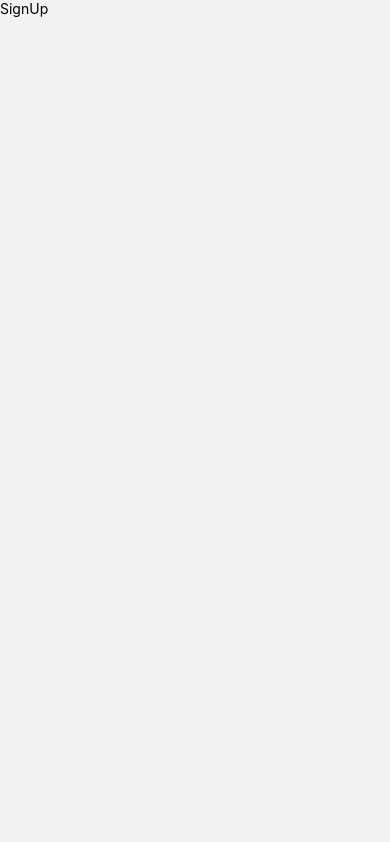
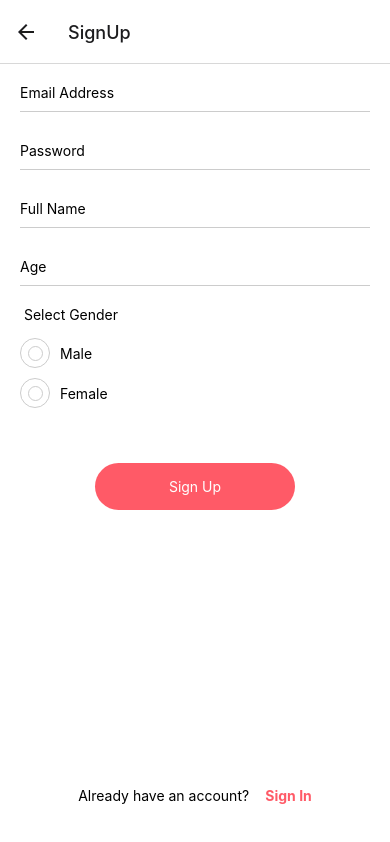
Before and after one commit to srhimel/react-native-loginApp, a React Native app: screen /SignUp in a window 390 px wide. Built offline with nearby package versions, Linux system fonts and the light colour scheme.

Commit message:
signup done

```diff
--- a/App.js
+++ b/App.js
@@ -1,5 +1,5 @@
 import * as React from 'react';
-import { NavigationContainer } from '@react-navigation/native';
+import { NavigationContainer, DefaultTheme } from '@react-navigation/native';
 import { createNativeStackNavigator } from '@react-navigation/native-stack';
 import { SafeAreaProvider } from 'react-native-safe-area-context';
 import Home from './src/screens/Home';
@@ -7,23 +7,49 @@ import Create from './src/screens/Create';
 import Update from './src/screens/Update';
 import SignIn from './src/screens/SignIn';
 import SignUp from './src/screens/SignUp';
+import { initializeApp } from "firebase/app";
+import { getAuth } from 'firebase/auth';
+
+const firebaseConfig = {
+  apiKey: "AIzaSyAV1mXU4689L0lxInOpfkoSWYnUKqYQVRo",
+  authDomain: "native-login-102aa.firebaseapp.com",
+  projectId: "native-login-102aa",
+  storageBucket: "native-login-102aa.appspot.com",
+  messagingSenderId: "962660439809",
+  appId: "1:962660439809:web:0bedd6f89980058e68ed00"
+};
+
+// Initialize Firebase
+const app = initializeApp(firebaseConfig);
+export const auth = getAuth(app);
 
 const Stack = createNativeStackNavigator();
+const myTheme = {
+  ...DefaultTheme,
+  colors: {
+    ...DefaultTheme.colors,
+    background: '#fff',
+  }
+}
 
 function App() {
   const user = false;
   return (
     <SafeAreaProvider>
-      <NavigationContainer>
-        <Stack.Navigator screenOptions={{ headerShown: false }} edges={['top', 'left', 'right']}>
+      <NavigationContainer theme={myTheme}>
+        <Stack.Navigator edges={['top', 'left', 'right']}>
           {user
             ?
-            <><Stack.Screen name="Home" component={Home} />
+            <>
+              <Stack.Screen name="Home" component={Home} />
               <Stack.Screen name="Create" component={Create} />
-              <Stack.Screen name="Update" component={Update} /></>
+              <Stack.Screen name="Update" component={Update} />
+            </>
             :
-            <><Stack.Screen name="SignIn" component={SignIn} />
-              <Stack.Screen name="SignUp" component={SignUp} /></>
+            <>
+              <Stack.Screen name="SignIn" component={SignIn} options={{ headerShown: false }} />
+              <Stack.Screen name="SignUp" component={SignUp} />
+            </>
           }
 
         </Stack.Navigator>
--- a/package.json
+++ b/package.json
@@ -14,6 +14,7 @@
     "@react-navigation/native-stack": "^6.6.2",
     "expo": "~45.0.0",
     "expo-status-bar": "~1.3.0",
+    "firebase": "9.7.0",
     "react": "17.0.2",
     "react-dom": "17.0.2",
     "react-native": "0.68.2",
--- /dev/null
+++ b/src/components/Button.js
@@ -0,0 +1,24 @@
+import { StyleSheet, Text, Pressable, TouchableOpacity, View } from 'react-native'
+import React from 'react'
+
+export default function Button({ children, onPress, customStyle }) {
+  return (
+    <View style={{ marginTop: 30 }}>
+      <TouchableOpacity onPress={onPress} style={[styles.button, customStyle]}>
+        <Text style={{ color: '#fff', textAlign: 'center' }}> {children}</Text>
+      </TouchableOpacity>
+    </View>
+  )
+}
+
+const styles = StyleSheet.create({
+
+  button: {
+    backgroundColor: '#FF5A67',
+    paddingVertical: 15,
+    borderRadius: 40,
+    alignSelf: 'center',
+    justifyContent: 'center',
+    width: 200,
+  },
+})
--- /dev/null
+++ b/src/components/Footer.js
@@ -0,0 +1,19 @@
+import { StyleSheet, Text, View } from 'react-native'
+import React from 'react'
+
+export default function Footer({ children }) {
+  return (
+    <View style={styles.footer}>
+      {children}
+    </View>
+  )
+}
+
+const styles = StyleSheet.create({
+  footer: {
+    flex: 1,
+    alignItems: 'center',
+    justifyContent: 'flex-end',
+    paddingBottom: 40
+  }
+})
--- /dev/null
+++ b/src/components/Input.js
@@ -0,0 +1,17 @@
+import { StyleSheet, TextInput } from 'react-native'
+import React from 'react'
+
+export default function Input({ placeholder, secureTextEntry, onChangeText }) {
+  return (
+    <TextInput style={styles.input} placeholder={placeholder} secureTextEntry={secureTextEntry} onChangeText={onChangeText} />
+  )
+}
+
+const styles = StyleSheet.create({
+  input: {
+    borderBottomColor: '#ccc',
+    borderBottomWidth: 1,
+    paddingVertical: 10,
+    marginVertical: 10,
+  }
+})
--- /dev/null
+++ b/src/components/RadioInput.js
@@ -0,0 +1,56 @@
+import { StyleSheet, Text, View, Pressable, Animated } from 'react-native'
+import React from 'react'
+
+export default function RadioInput({ option, gender, setGender }) {
+
+  return (
+    option.map((item, index) => {
+      const selected = gender === item;
+      return (
+        <Pressable key={index} onPress={() => setGender(item)} style={styles.radioContainer}>
+          <Animated.View style={[styles.outerCircle, selected && styles.selectedOuterCircle]}>
+            <Animated.View style={[styles.innerCircle, selected && styles.selectedInnerCircle]} />
+          </Animated.View>
+          <Text style={styles.text}>{item}</Text>
+        </Pressable>
+
+      )
+    })
+  )
+}
+
+const styles = StyleSheet.create({
+  radioContainer: {
+    flexDirection: 'row',
+    alignItems: 'center',
+    marginVertical: 5,
+
+  },
+  outerCircle: {
+    height: 30,
+    width: 30,
+    borderRadius: 15,
+    borderWidth: 1,
+    borderColor: '#ccc',
+    alignItems: 'center',
+    justifyContent: 'center',
+  },
+  selectedOuterCircle: {
+    borderColor: '#FF5A67',
+  },
+  innerCircle: {
+    height: 15,
+    width: 15,
+    borderRadius: 7.5,
+    borderWidth: 1,
+    borderColor: '#ccc',
+
+  },
+  selectedInnerCircle: {
+    backgroundColor: '#FF5A67',
+    borderColor: '#FF5A67',
+  },
+  text: {
+    marginLeft: 10,
+  }
+})
--- a/src/screens/SignIn.js
+++ b/src/screens/SignIn.js
@@ -1,13 +1,54 @@
-import { StyleSheet, Text, View } from 'react-native'
+import { StyleSheet, Text, View, Image, Dimensions, Pressable, TextInput } from 'react-native'
 import { SafeAreaView } from 'react-native-safe-area-context';
 import React from 'react'
+import Button from '../components/Button';
+import Footer from '../components/Footer';
+import Input from '../components/Input';
 
-export default function SignIn() {
+const { width, height } = Dimensions.get('window')
+
+export default function SignIn({ navigation }) {
   return (
-    <SafeAreaView>
-      <Text>SignIn</Text>
+    <SafeAreaView style={styles.container}>
+      <Image style={styles.image} source={require('../../assets/images/login.png')} />
+      <View style={styles.form}>
+        <Text style={styles.title}>Never Forget Your Notes</Text>
+        <Input placeholder="Email Address" />
+        <Input placeholder="Password" secureTextEntry={true} />
+        <Button customStyle={{ marginTop: 20 }}>Login </Button>
+      </View>
+      <Footer>
+        <Pressable onPress={() => navigation.navigate('SignUp')}>
+          <Text style={styles.text}>Don't have an account? &nbsp;
+            <Text style={{
+              color: '#FF5A67',
+              fontWeight: 'bold',
+              paddingLeft: 5
+            }}> Sign Up</Text>
+          </Text>
+        </Pressable>
+      </Footer>
+
     </SafeAreaView>
   )
 }
 
-const styles = StyleSheet.create({})
+const styles = StyleSheet.create({
+  container: {
+    flex: 1
+  },
+  image: {
+    width: width,
+    height: 200,
+    resizeMode: 'contain',
+  },
+  form: {
+    paddingHorizontal: 20,
+  },
+  title: {
+    fontSize: 18,
+    fontWeight: 'bold',
+    textAlign: 'center',
+    marginBottom: 40
+  },
+})
--- a/src/screens/SignUp.js
+++ b/src/screens/SignUp.js
@@ -1,13 +1,79 @@
-import { StyleSheet, Text, View } from 'react-native'
+import { StyleSheet, Text, View, Image, Dimensions, Pressable, TextInput } from 'react-native'
 import { SafeAreaView } from 'react-native-safe-area-context';
-import React from 'react'
+import React, { useState } from 'react'
+import Button from '../components/Button';
+import Footer from '../components/Footer';
+import Input from '../components/Input';
+import RadioInput from '../components/RadioInput';
+import { createUserWithEmailAndPassword } from "firebase/auth";
+import { auth } from '../../App'
 
-export default function SignUp() {
+const { width, height } = Dimensions.get('window')
+
+export default function SignUp({ navigation }) {
+  const [email, setEmail] = useState('');
+  const [password, setPassword] = useState('');
+  const [name, setName] = useState('');
+  const [age, setAge] = useState('');
+  const [gender, setGender] = useState('');
+
+  const googleSignUp = () => {
+    createUserWithEmailAndPassword(auth, email, password)
+      .then((userCredential) => {
+        // Signed in
+        const user = userCredential.user;
+        console.log(user);
+        // ...
+      })
+      .catch((error) => {
+        const errorCode = error.code;
+        const errorMessage = error.message;
+        // ..
+      });
+  }
   return (
-    <SafeAreaView>
-      <Text>SignUp</Text>
+    <SafeAreaView style={styles.container}>
+      <View style={styles.form}>
+        <Input placeholder="Email Address" onChangeText={(text) => setEmail(text)} />
+        <Input placeholder="Password" secureTextEntry={true} onChangeText={(text) => setPassword(text)} />
+        <Input placeholder="Full Name" />
+        <Input placeholder="Age" />
+        <Text style={{ marginVertical: 10 }}> Select Gender</Text>
+        <RadioInput option={['Male', 'Female']} gender={gender} setGender={setGender} />
+        <Button customStyle={{ marginTop: 20 }} onPress={googleSignUp}>Sign Up </Button>
+      </View>
+      <Footer>
+        <Pressable onPress={() => navigation.navigate('SignIn')}>
+          <Text style={styles.text}>Already have an account? &nbsp;
+            <Text style={{
+              color: '#FF5A67',
+              fontWeight: 'bold',
+              paddingLeft: 5
+            }}> Sign In</Text>
+          </Text>
+        </Pressable>
+      </Footer>
+
     </SafeAreaView>
   )
 }
 
-const styles = StyleSheet.create({})
+const styles = StyleSheet.create({
+  container: {
+    flex: 1
+  },
+  image: {
+    width: width,
+    height: 200,
+    resizeMode: 'contain',
+  },
+  form: {
+    paddingHorizontal: 20,
+  },
+  title: {
+    fontSize: 18,
+    fontWeight: 'bold',
+    textAlign: 'center',
+    marginBottom: 40
+  },
+})
```
Also changed, not shown: assets/images/login.png (added), 1 other file (tests, documents, lock files or other folders).
